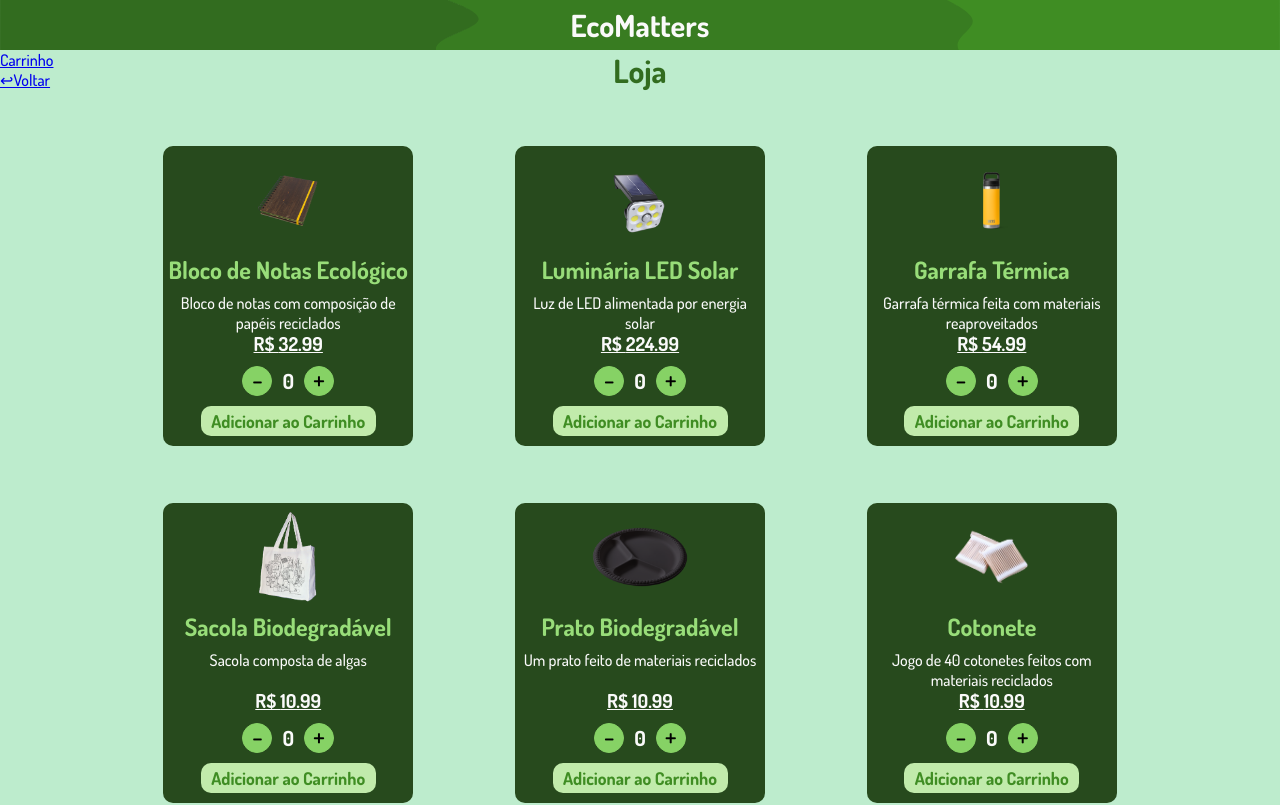
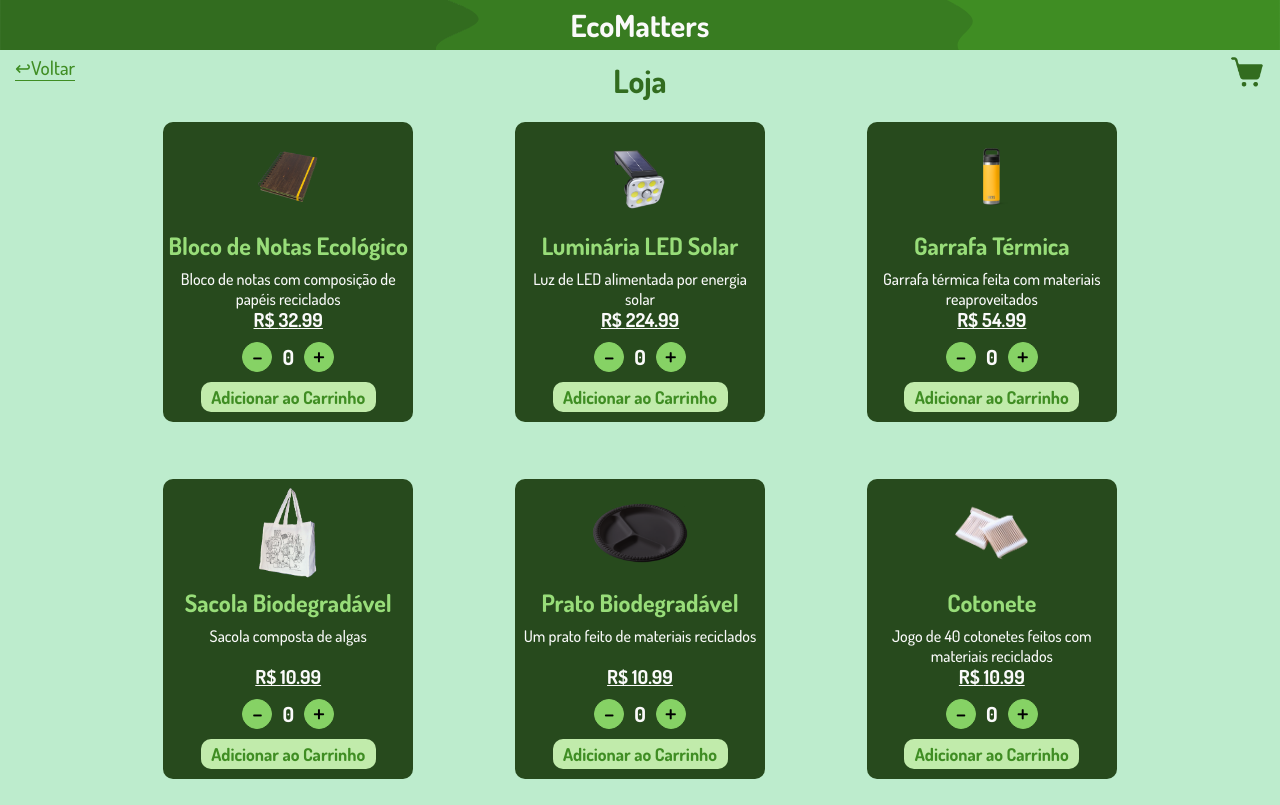
Before and after one commit to matheuslinkdev/ecomatters-react, a React (Vite) app: page /loja in a window 1280 px wide. Shown: the top 805 px of the page. Built offline with nearby package versions, Linux system fonts and the light colour scheme.

Commit message:
estilos: alterando estilos de carrinho e outros, adicionando icone de carrinho

```diff
--- a/src/Componentes/Carrinho/index.jsx
+++ b/src/Componentes/Carrinho/index.jsx
@@ -41,8 +41,8 @@ const calcularValorTotal = () => {
           <p>Valor Total: {calcularValorTotal()}</p>
         </>
       ) : (
-        <section>
-          <p>O carrinho está vazio.</p>
+        <section className="msg-carrinho-vazio">
+          <p>O seu carrinho está vazio, adicione itens nele para vê-los aqui.</p>
         </section>
       )}
     </main>
--- a/src/Componentes/Carrinho/style.scss
+++ b/src/Componentes/Carrinho/style.scss
@@ -1 +1,21 @@
 @import "../../styles/variaveis.scss";
+
+.msg-carrinho-vazio {
+  display: flex;
+  justify-content: center;
+  align-items: center;
+  margin: 20dvh auto;
+  background-image: url("../../imgs/blob-scene-haikei\ \(1\).svg");
+  background-size: cover;
+  width: 300px;
+  height: 150px;
+  border-radius: 15px;
+  box-shadow: 0 0 5px 2px $marrom;
+  text-align: center;
+}
+
+.msg-carrinho-vazio > p {
+  color: $branco;
+  font-size: 1.3rem;
+  padding: 10px;
+}
--- a/src/Componentes/Produtos/style.scss
+++ b/src/Componentes/Produtos/style.scss
@@ -7,7 +7,7 @@
   align-items: center;
   flex-wrap: wrap;
   gap: 25px;
-  margin: 5dvh auto;
+  margin: 7dvh auto;
 }
 
 .produto {
--- a/src/Componentes/Voltar/index.jsx
+++ b/src/Componentes/Voltar/index.jsx
@@ -4,7 +4,7 @@ import "./style.scss";
 const Voltar = ({rotaDestino}) => {
   return (
     <section>
-        <Link to={rotaDestino}>
+        <Link to={rotaDestino} className='link-retorno'>
             ↩Voltar
         </Link>
     </section>
--- a/src/Pages/TelaLoja/index.jsx
+++ b/src/Pages/TelaLoja/index.jsx
@@ -2,12 +2,15 @@ import { Link } from "react-router-dom";
 import Produtos from "../../Componentes/Produtos";
 import "./style.scss";
 import Header from "../../Componentes/Header";
+import iconCarrinho from '/src/imgs/icon-carrinho.png'
 
 const TelaLoja = () => {
   return (
     <main>
       <Header/>
-      <Link to="/carrinho">Carrinho</Link>
+      <Link to="/carrinho" className="link-carrinho">
+        <img src={iconCarrinho} alt="" />
+      </Link>
       <div className="nome-pagina">
         <h1>Loja</h1>
       </div>
--- a/src/Pages/TelaLoja/style.scss
+++ b/src/Pages/TelaLoja/style.scss
@@ -1 +1,23 @@
 @import "../../styles/variaveis.scss";
+
+.link-carrinho {
+  position: absolute;
+  top: 55px;
+  right: 15px;
+  color: $verde-04;
+  font-size: 1.2rem;
+  text-decoration: none;
+
+  &:hover {
+  }
+}
+
+.link-carrinho > img {
+  width: 35px;
+  height: 35px;
+  transition: linear .3s;
+
+  &:hover{
+    filter: drop-shadow(0 2px 6px $marrom);
+  }
+}
--- a/src/index.scss
+++ b/src/index.scss
@@ -12,6 +12,22 @@ body {
   background-size: cover;
 }
 
+.link-retorno {
+  color: $verde-05;
+  font-size: 1.2rem;
+  text-decoration: none;
+  transition: linear 0.3s;
+  border-bottom: 1px solid $verde-05;
+  position: absolute;
+  top: 55px;
+  left: 15px;
+
+  &:hover {
+    color: $verde-07;
+    border-bottom: 1px solid $verde-07;
+  }
+}
+
 .nome-pagina {
   display: flex;
   justify-content: center;
@@ -20,6 +36,6 @@ body {
 
 .nome-pagina > h1 {
   position: absolute;
-  top: 50px;
+  top: 60px;
   color: $verde-06;
 }
```
Also changed, not shown: src/imgs/icon-carrinho.png (added).
